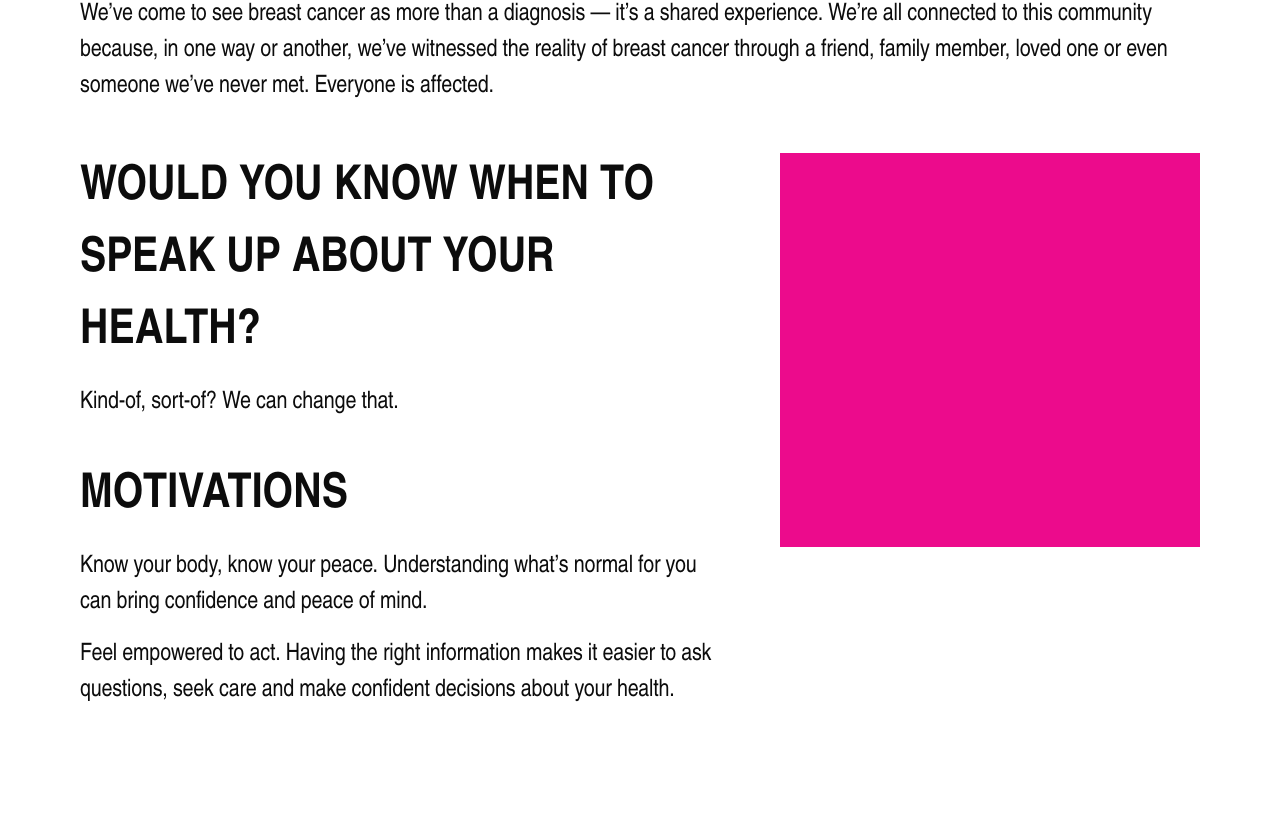
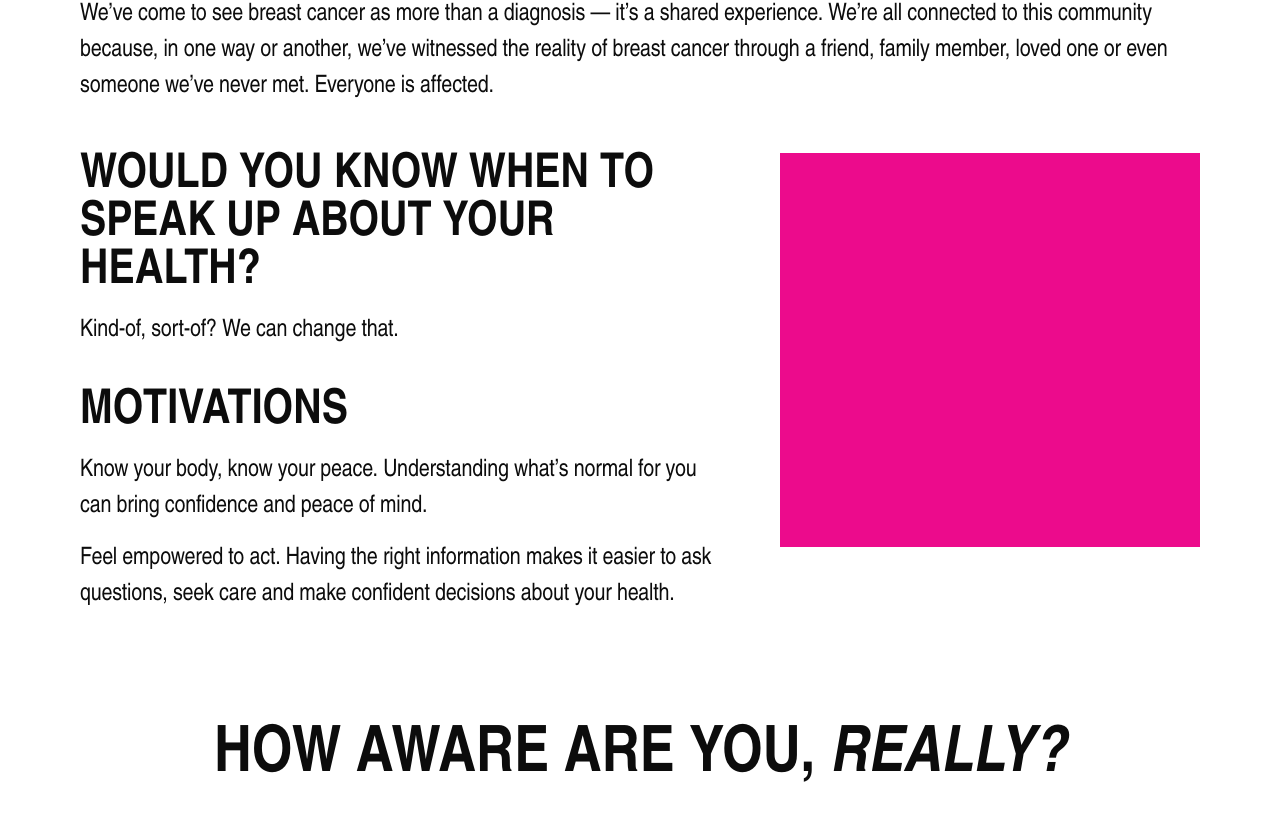
Before and after one commit to The-Agency-at-UF/Pink-Ahead, a Next.js app: page /care/header1 in a window 1280 px wide. Shown: the part 826-1640 px from the top of the page. Built offline with nearby package versions, Linux system fonts and the light colour scheme; a web font is replaced by a local one; what @iconify/tailwind4 would draw is missing.

Commit message:
subheader adjustments

```diff
--- a/components/care/Header1.tsx
+++ b/components/care/Header1.tsx
@@ -2,7 +2,7 @@ import HeroBanner from "@/components/about/HeroBanner";
 import { PINK, DARK, acuminBold, acuminRegular } from "@/app/styles/tokens";
 
 const h2Class = "text-center mb-6 lg:mb-10 text-[40px] md:text-[52px] lg:text-[64px]";
-const h3Class = "mb-4 text-[28px] md:text-[36px] lg:text-[48px]";
+const h3Class = "mb-4 leading-none [text-box:trim-start_cap_alphabetic] text-[28px] md:text-[36px] lg:text-[48px]";
 const bodyClass = "text-[18px] md:text-[20px] lg:text-[24px]";
 const bodyStyle: React.CSSProperties = {
   ...acuminRegular,
```
